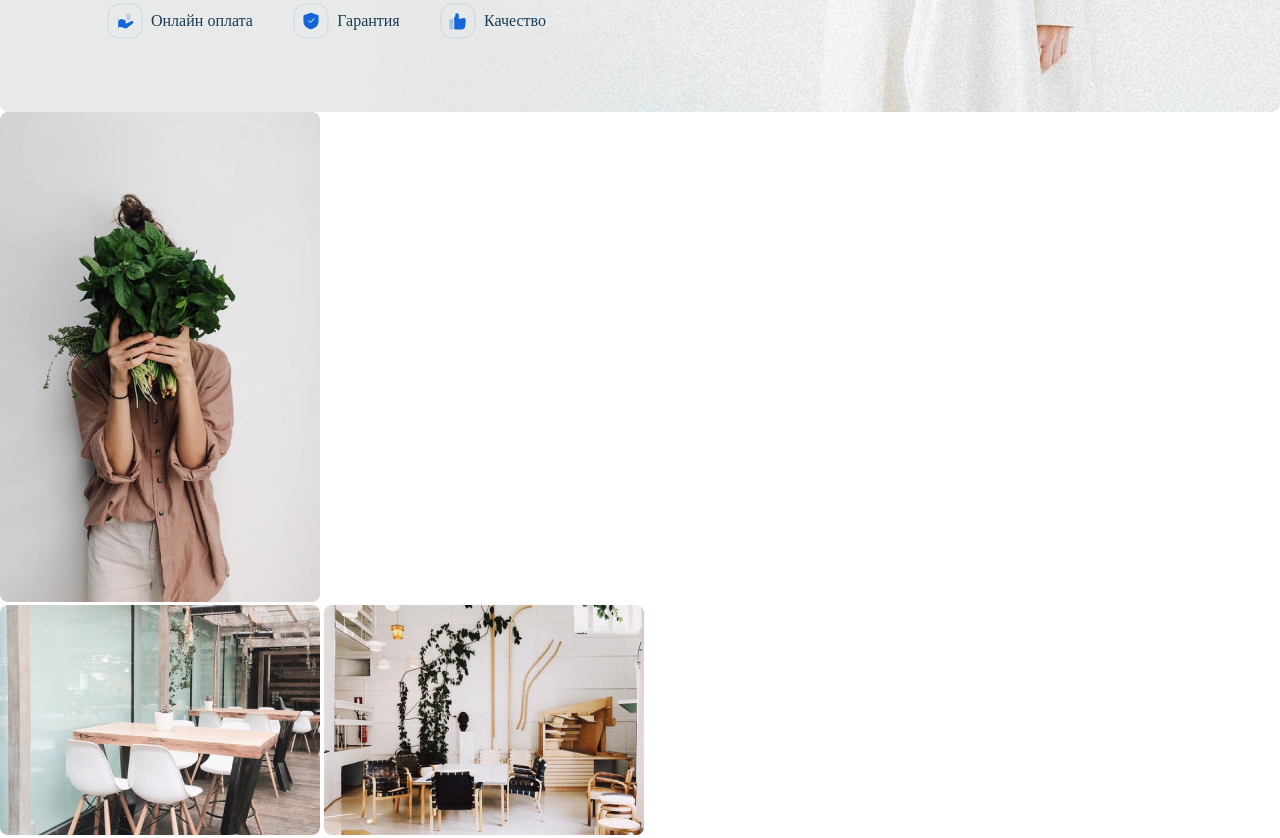
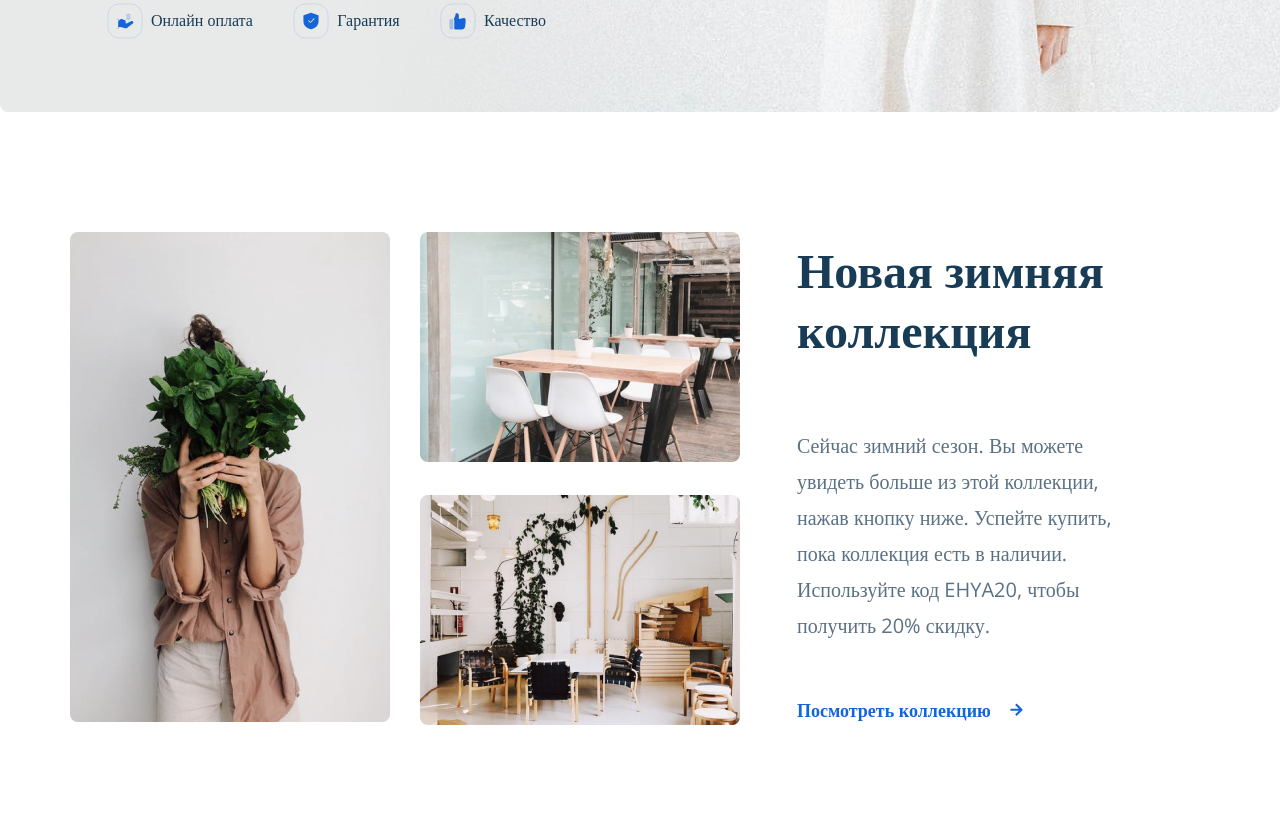
Before and after one commit to Gulshat84/ehua-fashion-clothes, a plain HTML site: page index.html in a window 1280 px wide. Shown: the part 750-1588 px from the top of the page. Drawn offline with nearby package versions, Linux system fonts and the light colour scheme.

Commit message:
create: added styles for collection section

```diff
--- /dev/null
+++ b/sass/blocks/_collection.sass
@@ -0,0 +1,69 @@
+.collection
+  padding: 120px 0 145px 0
+
+  &-wrapper
+    max-width: 1140px
+    min-height: 490px
+    display: flex
+    align-items: center
+    justify-content: space-between
+    margin: auto
+    &__image-first
+      width: 320px
+      height: 490px
+      margin-right: 30px
+    &__image
+      width: 320px
+      height: 490px
+    &__image-second
+      width: 320px
+      height: 230px
+      margin-bottom: 30px
+    &__image-fird
+      width: 320px
+      height: 230px
+  &__text-block
+    max-width: 470px
+    min-height: 490px
+    padding: 0 57px
+    display: flex
+    align-items: center
+    justify-content: space-between
+    flex-direction: column
+  &__title
+    font-family: 'HKGrotesk-Bold'
+    font-style: normal
+    font-size: 48px
+    line-height: 60px
+    color: $primary
+    margin-top: 10px
+    margin-bottom: 24px
+    text-align: left
+  &__text
+    font-family: 'Open Sans'
+    font-weight: 400
+    font-style: normal
+    font-size: 20px
+    line-height: 36px
+    color: $text-color
+    margin-bottom: 32px
+  &__look
+    max-width: 260px
+    display: flex
+    align-items: center
+    justify-content: space-between
+    align-self: start
+  &__link
+    display: block
+    font-family: 'Open Sans'
+    font-weight: 700
+    font-style: normal
+    font-size: 18px
+    line-height: 24px
+    text-decoration: none
+    color: $secondary
+  &__icon
+    display: block
+    width: 13px
+    height: 16px
+    margin-left: 19px
--- a/sass/blocks/_main.sass
+++ b/sass/blocks/_main.sass
@@ -12,7 +12,7 @@
     width: auto
     min-height: 700px
     display: block
-    position: fixed
+    position: absolute
     overflow-y: hidden
     overflow-x: hidden
   &-offer
--- a/sass/style.sass
+++ b/sass/style.sass
@@ -10,5 +10,7 @@
 @import 'blocks/header'
 // Стили для блока main
 @import 'blocks/main'
+// Стили для блока collection
+@import 'blocks/collection'
 // Подключение стилей для адаптива
 @import 'media'
```
Also changed, not shown: css/style.css, 1 other file.
